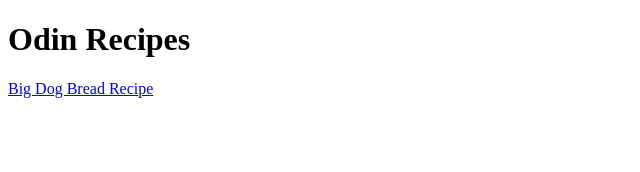
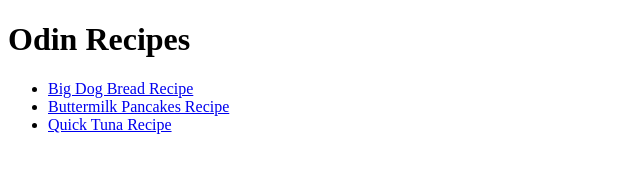
Before and after one commit to vmendoza310/odin-recipes, a plain HTML site: page index.html in a window 1280 px wide. Shown: the whole page, without its empty margins (0-640 px from the left). Drawn offline with Linux system fonts and the light colour scheme.

Commit message:
Add links to recipes on homepage and fixed typos

```diff
--- a/index.html
+++ b/index.html
@@ -6,7 +6,11 @@
     </head>
     <body>
         <h1>Odin Recipes</h1>
-        <a href="recipes/bread.html">Big Dog Bread Recipe</a>
+        <ul>
+        <li><a href="recipes/bread.html">Big Dog Bread Recipe</a></li>
+        <li><a href="recipes/buttermilk_pancakes.html">Buttermilk Pancakes Recipe</a></li>
+        <li><a href="recipes/tuna.html">Quick Tuna Recipe</a></li>
+        </ul>
     </body>
 
 </html>
```
Also changed, not shown: recipes/bread.html (+2 -1 lines), recipes/buttermilk_pancakes.html (+1 -1 lines), recipes/tuna.html (+1 -1 lines).
